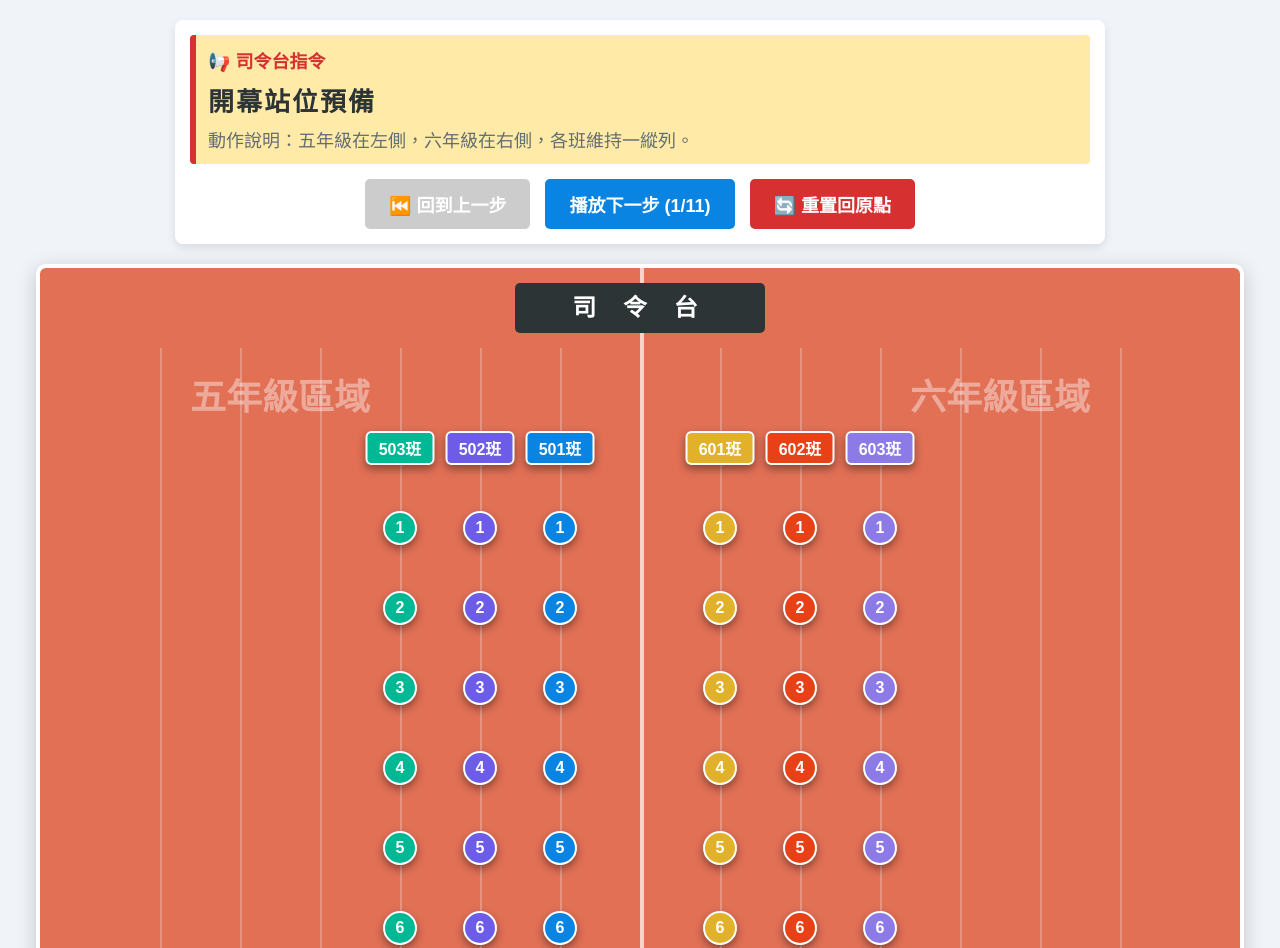
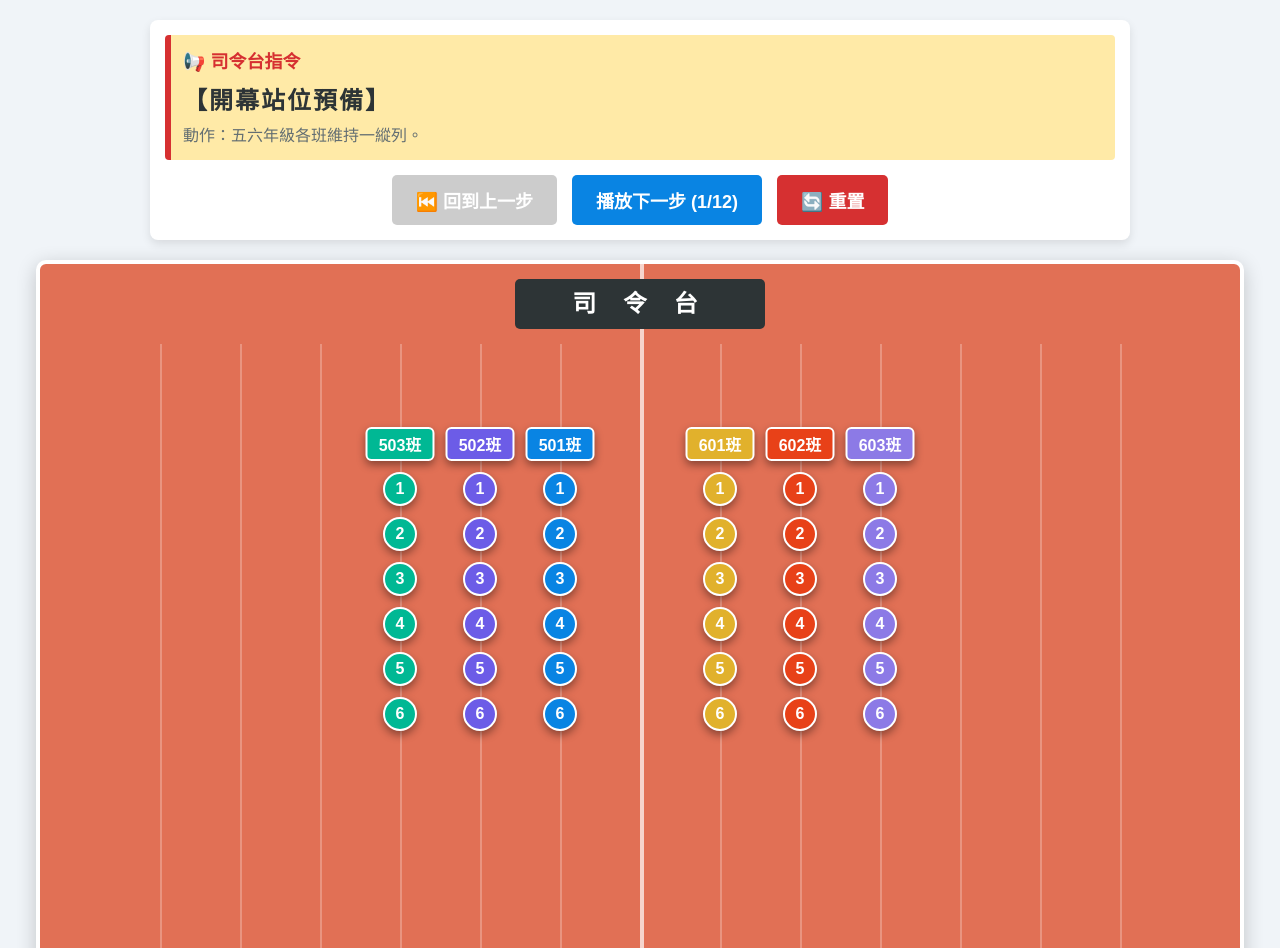
Before and after one commit to nevermind9095/lineup, a plain HTML site: page index.html in a window 1280 px wide. Shown: the top 948 px of the page. Drawn offline with Linux system fonts and the light colour scheme.

Commit message:
Update index.html

```diff
--- a/index.html
+++ b/index.html
@@ -3,56 +3,37 @@
 <head>
 <meta charset="UTF-8">
 <meta name="viewport" content="width=device-width, initial-scale=1.0">
-<title>五六年級大會舞隊形變換演示 (最新口令版)</title>
+<title>五六年級運動會：大會舞隊形變換演示 (完美間距版)</title>
 <style>
   body { font-family: '微軟正黑體', sans-serif; text-align: center; background-color: #f0f4f8; margin: 0; padding: 20px;}
-
-  /* 控制台與口令顯示區 */
-  #controls { margin-bottom: 20px; padding: 15px; background: #fff; border-radius: 8px; box-shadow: 0 4px 10px rgba(0,0,0,0.1); display: inline-block; width: 900px;}
+  #controls { margin-bottom: 20px; padding: 15px; background: #fff; border-radius: 8px; box-shadow: 0 4px 10px rgba(0,0,0,0.1); display: inline-block; width: 950px;}
   #commander-box { background-color: #ffeaa7; border-left: 6px solid #d63031; padding: 12px; margin-bottom: 15px; border-radius: 4px; text-align: left;}
   #commander-title { font-weight: bold; color: #d63031; margin-bottom: 8px; font-size: 18px;}
-  #command-text { font-size: 26px; font-weight: bold; color: #2d3436; letter-spacing: 2px;}
-  #action-desc { font-size: 18px; color: #636e72; margin-top: 8px;}
-
-  /* 按鈕樣式 */
+  #command-text { font-size: 24px; font-weight: bold; color: #2d3436; letter-spacing: 2px;}
+  #action-desc { font-size: 16px; color: #636e72; margin-top: 8px; white-space: pre-wrap; line-height: 1.5;}
   .btn-group { display: flex; justify-content: center; gap: 15px; }
   button { padding: 12px 24px; font-size: 18px; cursor: pointer; border: none; border-radius: 5px; transition: 0.3s; font-weight: bold; color: white;}
-  button:disabled { background-color: #cccccc !important; cursor: not-allowed; transform: none !important; box-shadow: none !important;}
+  button:disabled { background-color: #cccccc !important; cursor: not-allowed; }
+  #prevBtn { background-color: #f39c12; }
+  #nextBtn { background-color: #0984e3; }
+  #resetBtn { background-color: #d63031; }
 
-  #prevBtn { background-color: #f39c12; }
-  #prevBtn:hover:not(:disabled) { background-color: #e67e22; transform: translateY(-2px); box-shadow: 0 4px 6px rgba(0,0,0,0.2);}
-
-  #nextBtn { background-color: #0984e3; }
-  #nextBtn:hover:not(:disabled) { background-color: #74b9ff; transform: translateY(-2px); box-shadow: 0 4px 6px rgba(0,0,0,0.2);}
-
-  #resetBtn { background-color: #d63031; }
-  #resetBtn:hover:not(:disabled) { background-color: #ff7675; transform: translateY(-2px); box-shadow: 0 4px 6px rgba(0,0,0,0.2);}
-
-  /* 操場設定 */
   #field { position: relative; width: 1200px; height: 800px; margin: 0 auto; background-color: #e17055; border: 4px solid #fff; border-radius: 10px; overflow: hidden; box-shadow: 0 5px 20px rgba(0,0,0,0.2);}
-
-  /* 司令台 */
   #stage { position: absolute; top: 15px; left: 50%; transform: translateX(-50%); width: 250px; height: 50px; background-color: #2d3436; color: white; line-height: 50px; font-size: 24px; font-weight: bold; border-radius: 5px; letter-spacing: 10px; z-index: 5;}
-
-  /* 中線與區域提示 */
   #center-line { position: absolute; left: 50%; top: 0; bottom: 0; width: 4px; background-color: rgba(255,255,255,0.7); z-index: 1;}
-  .area-text { position: absolute; top: 100px; color: rgba(255,255,255,0.4); font-size: 36px; font-weight: bold; z-index: 1;}
-  #left-text { left: 20%; transform: translateX(-50%); }
-  #right-text { right: 20%; transform: translateX(50%); }
 
   /* 地上標線與號碼 */
   .line { position: absolute; top: 80px; width: 2px; height: 100%; background-color: rgba(255,255,255,0.25); z-index: 2;}
-  .number { position: absolute; bottom: 20px; color: white; font-weight: bold; font-size: 18px; transform: translateX(-50%); background: rgba(0,0,0,0.4); padding: 4px 10px; border-radius: 4px; z-index: 3;}
+  .number { position: absolute; bottom: 20px; color: white; font-weight: bold; font-size: 16px; transform: translateX(-50%); background: rgba(0,0,0,0.4); padding: 4px 8px; border-radius: 4px; z-index: 3;}
 
   /* 學生節點設定 */
-  .student { position: absolute; border-radius: 50%; border: 2px solid white; text-align: center; font-size: 16px; font-weight: bold; color: white; transition: all 0.4s ease-in-out; transform: translate(-50%, -50%); box-shadow: 0 4px 8px rgba(0,0,0,0.4); display: flex; align-items: center; justify-content: center;}
+  .student { position: absolute; border: 2px solid white; text-align: center; font-size: 16px; font-weight: bold; color: white; transition: all 0.6s ease-in-out; transform: translate(-50%, -50%); display: flex; align-items: center; justify-content: center; box-shadow: 0 4px 8px rgba(0,0,0,0.4);}
   .leader { width: 65px; height: 30px; border-radius: 6px; z-index: 10;}
-  .normal { width: 30px; height: 30px; z-index: 8; }
+  .normal { width: 30px; height: 30px; border-radius: 50%; z-index: 8; }
 
   /* 學生對話框 (喊聲) */
   .shout { position: absolute; top: -35px; left: 50%; transform: translateX(-50%); background: white; color: #d63031; font-size: 16px; padding: 4px 8px; border-radius: 6px; font-weight: bold; display: none; white-space: nowrap; box-shadow: 0 3px 6px rgba(0,0,0,0.3); z-index: 20;}
   .shout::after { content: ''; position: absolute; top: 100%; left: 50%; margin-left: -6px; border-width: 6px; border-style: solid; border-color: white transparent transparent transparent; }
-
 </style>
 </head>
 <body>
@@ -61,31 +42,30 @@
     <div id="commander-box">
       <div id="commander-title">📢 司令台指令</div>
       <div id="command-text">開幕站位預備</div>
-      <div id="action-desc">動作說明：五年級在左側，六年級在右側，各班維持一縱列。</div>
+      <div id="action-desc">等待開始</div>
     </div>
-
     <div class="btn-group">
       <button id="prevBtn" onclick="prevStep()">⏮️ 回到上一步</button>
-      <button id="nextBtn" onclick="nextStep()">播放下一步 (1/11)</button>
-      <button id="resetBtn" onclick="reset()">🔄 重置回原點</button>
+      <button id="nextBtn" onclick="nextStep()">播放下一步 (1/12)</button>
+      <button id="resetBtn" onclick="reset()">🔄 重置</button>
     </div>
   </div>
 
   <div id="field">
+    <div id="stage">司 令 台</div>
+    <div id="center-line"></div>
     </div>
 
 <script>
   const field = document.getElementById('field');
   let step = 0;
-  const totalSteps = 10;
+  const totalSteps = 11; // 0 到 11，共 12 個狀態
 
-  // 模擬班級資料
+  // 恢復展示 501~503 與 601~603
   const classes = [
-    // 左半場：五年級
     { id: '501班', grade: 5, openNum: 37, oddNum: 37, evenNum: 36, color: '#0984e3' },
     { id: '502班', grade: 5, openNum: 36, oddNum: 35, evenNum: 34, color: '#6c5ce7' },
     { id: '503班', grade: 5, openNum: 35, oddNum: 33, evenNum: 32, color: '#00b894' },
-    // 右半場：六年級
     { id: '601班', grade: 6, openNum: 38, oddNum: 38, evenNum: 39, color: '#e1b12c' },
     { id: '602班', grade: 6, openNum: 39, oddNum: 40, evenNum: 41, color: '#e84118' },
     { id: '603班', grade: 6, openNum: 40, oddNum: 42, evenNum: 43, color: '#8c7ae6' }
@@ -93,189 +73,150 @@
 
   let studentsData = [];
 
-  // ✅ 融入您最新版的精簡口令與動作
+  // 完整對應您的八段口令
   const script = [
-    { cmd: "開幕站位預備", desc: "動作說明：五年級在左側，六年級在右側，各班維持一縱列。" }, // 0
-    { cmd: "「五六年級全體同學聽口令，立正！」", desc: "動作說明：全體學生停止動作、待命變換。" }, // 1
-    { cmd: "「舉班級牌同學～向左向右——轉！」", desc: "動作說明：五年級班牌手向左轉；六年級班牌手向右轉。" }, // 2
-    { cmd: "「就大會舞位置，起步——走！」", desc: "動作說明：班牌手先行脫離隊伍，平移至指定的奇數號碼標線前站定。" }, // 3
-    { cmd: "「全體同學～向左向右——轉！」", desc: "動作說明：五年級全體向左轉；六年級全體向右轉，準備跟隨班牌手。" }, // 4
-    { cmd: "「就班級牌位置，跑步——走！」", desc: "動作說明：學生跑步至班牌手後方，維持一縱列。（⚠️ 備註提醒：到達後保持小碎步）" }, // 5
-    { cmd: "「全體同學，立正！」", desc: "動作說明：全體學生停止小碎步，並齊喊『1！ 2！』。" }, // 6
-    { cmd: "「就大會舞位置，散開！」(喊：1 !)", desc: "動作說明：全體喊 1！偶數排同學往外側踏出第一步。" }, // 7
-    { cmd: "「就大會舞位置，散開！」(喊：2 !)", desc: "動作說明：全體喊 2！偶數排同學往外側踏第二步，對齊雙數號標線。" }, // 8
-    { cmd: "「就大會舞位置，散開！」(喊：3 !)", desc: "動作說明：全體喊 3！偶數排同學往前方踏出第一步。" }, // 9
-    { cmd: "「就大會舞位置，散開！」(喊：4 !)", desc: "動作說明：全體喊 4！偶數排同學往前方踏第二步，橫排對齊單數排同學！" } // 10
+    { cmd: "【開幕站位預備】", desc: "動作：五六年級各班維持一縱列。" },
+    { cmd: "「五六年級全體同學聽口令，立正！」", desc: "動作：全體同學立正站好並大聲喊「1！ 2！」，待命準備進行隊形變換。" },
+    { cmd: "「舉班級牌同學～向左向右～～轉！」", desc: "動作：五年級班牌手向左轉；六年級班牌手向右轉（視線看向操場外側）。" },
+    { cmd: "「就大會舞位置，跑步～～走！」", desc: "動作：班牌手先行脫離原隊伍，平移至指定的「奇數號碼」標線前站定，班級牌面向後舉。" },
+    { cmd: "「全體同學～向左向右～～轉！」", desc: "動作：五年級全體向左轉；六年級全體向右轉（準備跟隨班牌手）。" },
+    { cmd: "「就班級牌位置，跑步～～走！」", desc: "動作：學生跑步時雙手打開，取直排間距，仍維持直排。(領跳員此時離開隊伍至司令台前)\n⚠️ 備註提醒：到達位置後請先保持小碎步，不可直接停下，直到聽見立正口令。" },
+    { cmd: "「全體同學，立正！」", desc: "動作：全體學生停止小碎步，大喊：「1！ 2！」的同時轉回司令台正面。" },
+    { cmd: "「就大會舞位置，散開！」(喊：1)", desc: "全體同學配合口令大喊：「1！ 2！ 3！ 4！」\n\n喊「1」：偶數排同學往外側踏出第一步。" },
+    { cmd: "「就大會舞位置，散開！」(喊：2)", desc: "喊「2」：偶數排同學往外側踏出第二步，對齊雙數號標線。" },
+    { cmd: "「就大會舞位置，散開！」(喊：3)", desc: "喊「3」：偶數排同學往前方踏出第一步。" },
+    { cmd: "「就大會舞位置，散開！」(喊：4)", desc: "喊「4」：偶數排同學往前方踏出第二步，橫排對齊單數排同學（完成兩縱隊）。" },
+    { cmd: "「班級牌同學注意！就大會舞位置，跑步～走！」", desc: "動作：班級牌同學聽到「注意」口令時放下班級牌，接著聽口令跑步歸隊。" }
   ];
 
   function init() {
-    const staticHTML = `
-      <div id="stage">司 令 台</div>
-      <div id="center-line"></div>
-      <div id="left-text" class="area-text">五年級區域</div>
-      <div id="right-text" class="area-text">六年級區域</div>
-    `;
-    field.innerHTML = staticHTML;
     studentsData = [];
+    renderStatic();
 
-    // 間距：中線在 600px。
-    // 五年級標線 (32~37)，37號在 520px，間距 80px
+    classes.forEach(cls => {
+      for(let i = 0; i <= 6; i++) { // 每班模擬7人 (包含牌)
+        let isLdr = (i === 0);
+        let el = document.createElement('div');
+        let labelSpan = document.createElement('span');
+
+        if (isLdr) {
+          el.className = 'student leader';
+          labelSpan.innerText = cls.id;
+        } else {
+          el.className = 'student normal';
+          labelSpan.innerText = i;
+        }
+
+        el.style.backgroundColor = cls.color;
+
+        let shoutEl = document.createElement('div');
+        shoutEl.className = 'shout';
+
+        el.appendChild(shoutEl);
+        el.appendChild(labelSpan);
+        field.appendChild(el);
+
+        studentsData.push({ el, shout: shoutEl, label: labelSpan, cls, index: i, isLdr, isEven: (i%2===0 && i!==0), isOdd: (i%2!==0)});
+      }
+    });
+    renderStep(0);
+  }
+
+  function renderStatic() {
+    field.innerHTML = `<div id="stage">司 令 台</div><div id="center-line"></div>`;
+
+    // 【修改亮點 1】拉大中線距離：37號設在 520px，38號設在 680px。中間隔了 160px 超大走道！
+    // 畫出 32~37 以及 38~43 的所有標線，確保雙數排散開有線可踩
     for(let i = 32; i <= 37; i++) {
       let x = 520 - (37 - i) * 80;
       field.innerHTML += `<div class="line" style="left: ${x}px;"></div><div class="number" style="left: ${x}px;">${i}</div>`;
     }
-    // 六年級標線 (38~43)，38號在 680px，間距 80px
     for(let i = 38; i <= 43; i++) {
       let x = 680 + (i - 38) * 80;
       field.innerHTML += `<div class="line" style="left: ${x}px;"></div><div class="number" style="left: ${x}px;">${i}</div>`;
     }
-
-    // 產生學生節點
-    classes.forEach(cls => {
-      for(let i = 0; i <= 6; i++) {
-        let isLeader = (i === 0);
-        let el = document.createElement('div');
-        let shoutEl = document.createElement('div');
-        shoutEl.className = 'shout';
-        el.appendChild(shoutEl);
-
-        if (isLeader) {
-          el.className = 'student leader';
-          el.style.backgroundColor = cls.color;
-          el.innerHTML += cls.id;
-        } else {
-          el.className = 'student normal';
-          el.style.backgroundColor = cls.color;
-          el.innerHTML += i;
-        }
-
-        field.appendChild(el);
-
-        studentsData.push({
-          element: el,
-          shoutBox: el.querySelector('.shout'),
-          classData: cls,
-          index: i,
-          isLeader: isLeader,
-          isEven: (i % 2 === 0 && i !== 0),
-          isOdd: (i % 2 !== 0)
-        });
-      }
-    });
-
-    renderStep(0);
   }
 
-  // 取得 X 座標
+  // 計算 X 座標 (配合上面加寬的設定)
   function getX(grade, num) {
     if(grade === 5) return 520 - (37 - num) * 80;
     if(grade === 6) return 680 + (num - 38) * 80;
   }
 
-  // 取得 Y 座標
-  function getY_open(index) { return 180 + index * 80; }
+  // 【修改亮點 2】雙重 Y 座標系統，呈現「取直排間距」的視覺效果
+  function getY_initial(index) { return 180 + index * 45; } // 開幕時較密集
+  function getY_expanded(index) { return 180 + index * 80; } // 跑步定位後，雙手打開的寬間距
 
-  function renderStep(targetStep) {
-    // 更新 UI 文字
-    document.getElementById('command-text').innerText = script[targetStep].cmd;
-    document.getElementById('action-desc').innerText = script[targetStep].desc;
+  function renderStep(sIdx) {
+    document.getElementById('command-text').innerText = script[sIdx].cmd;
+    document.getElementById('action-desc').innerText = script[sIdx].desc;
+    document.getElementById('nextBtn').innerText = sIdx < totalSteps ? `播放下一步 (${sIdx + 1}/${totalSteps + 1})` : "✅ 演示完畢";
+    document.getElementById('nextBtn').disabled = sIdx === totalSteps;
+    document.getElementById('prevBtn').disabled = sIdx === 0;
 
-    let prevBtn = document.getElementById('prevBtn');
-    let nextBtn = document.getElementById('nextBtn');
+    studentsData.forEach(s => {
+      s.shout.style.display = 'none'; // 隱藏所有喊聲
 
-    // 判斷「上一步」按鈕狀態
-    if (targetStep > 0) {
-      prevBtn.disabled = false;
-    } else {
-      prevBtn.disabled = true;
-    }
+      let curX = getX(s.cls.grade, s.cls.openNum);
 
-    // 判斷「下一步」按鈕狀態
-    if (targetStep < totalSteps) {
-      nextBtn.innerText = `播放下一步 (${targetStep + 1}/${totalSteps + 1})`;
-      nextBtn.disabled = false;
-    } else {
-      nextBtn.innerText = "✅ 演示完畢";
-      nextBtn.disabled = true;
-    }
+      // 根據步驟決定縱向間距 (步驟 5 開始拉開直排間距)
+      let curY = sIdx < 5 ? getY_initial(s.index) : getY_expanded(s.index);
 
-    // 執行對應動作
-    studentsData.forEach(s => {
-      s.shoutBox.style.display = 'none'; // 先隱藏所有氣泡
+      // 步驟 3: 班牌手平移定位
+      if (sIdx >= 3 && s.isLdr) curX = getX(s.cls.grade, s.cls.oddNum);
+      // 步驟 5: 學生跟進定位
+      if (sIdx >= 5 && !s.isLdr) curX = getX(s.cls.grade, s.cls.oddNum);
 
-      let currentX = getX(s.classData.grade, s.classData.openNum);
-      let currentY = getY_open(s.index);
-
-      // 步驟 3: 班牌手平移
-      if (targetStep >= 3) {
-        if (s.isLeader) currentX = getX(s.classData.grade, s.classData.oddNum);
-      }
-      // 步驟 5: 所有人跟上班牌手平移
-      if (targetStep >= 5) {
-        currentX = getX(s.classData.grade, s.classData.oddNum);
+      // 步驟 1: 預備立正喊 1! 2!
+      if (sIdx === 1) {
+        s.shout.innerText = '1! 2!';
+        s.shout.style.display = 'block';
       }
 
-      // 步驟 6: 立正喊聲
-      if (targetStep === 6 && !s.isLeader) {
-        s.shoutBox.innerText = '1! 2!';
-        s.shoutBox.style.display = 'block';
+      // 步驟 6: 動作收整喊 1! 2!
+      if (sIdx === 6 && !s.isLdr) {
+        s.shout.innerText = '1! 2!';
+        s.shout.style.display = 'block';
       }
 
-      // 步驟 7~10: 散開的四個分解動作
-      if (targetStep >= 7 && !s.isLeader) {
-        let startX = getX(s.classData.grade, s.classData.oddNum);
-        let targetX = getX(s.classData.grade, s.classData.evenNum);
-        let startY = getY_open(s.index);
-        let targetY = getY_open(s.index - 1); // 往前遞補的位置
+      // 步驟 7-10: 散開四步
+      if (sIdx >= 7 && sIdx <= 10 && !s.isLdr) {
+        let targetX = getX(s.cls.grade, s.cls.evenNum);
+        let targetY = getY_expanded(s.index - 1); // 往前遞補的目標位置
 
-        if (targetStep === 7) {
-          s.shoutBox.innerText = '1!';
-          s.shoutBox.style.display = 'block';
-          if (s.isEven) { currentX = (startX + targetX) / 2; } // X 踏一半
-        }
-        if (targetStep === 8) {
-          s.shoutBox.innerText = '2!';
-          s.shoutBox.style.display = 'block';
-          if (s.isEven) { currentX = targetX; } // X 就定位
-        }
-        if (targetStep === 9) {
-          s.shoutBox.innerText = '3!';
-          s.shoutBox.style.display = 'block';
-          if (s.isEven) { currentX = targetX; currentY = (startY + targetY) / 2; } // Y 踏一半
-        }
-        if (targetStep === 10) {
-          s.shoutBox.innerText = '4!';
-          s.shoutBox.style.display = 'block';
-          if (s.isEven) { currentX = targetX; currentY = targetY; } // Y 完美對齊
+        if (sIdx === 7) { s.shout.innerText = '1!'; s.shout.style.display = 'block'; if (s.isEven) curX = (curX + targetX) / 2; }
+        // 步驟 8: 精準對齊「雙數號碼標線」
+        if (sIdx === 8) { s.shout.innerText = '2!'; s.shout.style.display = 'block'; if (s.isEven) curX = targetX; }
+        if (sIdx === 9) { s.shout.innerText = '3!'; s.shout.style.display = 'block'; if (s.isEven) { curX = targetX; curY = (curY + targetY) / 2; } }
+        if (sIdx >= 10) {
+          if(sIdx === 10) { s.shout.innerText = '4!'; s.shout.style.display = 'block'; }
+          if (s.isEven) { curX = targetX; curY = targetY; }
         }
       }
 
-      // 套用座標
-      s.element.style.left = currentX + 'px';
-      s.element.style.top = currentY + 'px';
+      // 步驟 11: 班級牌同學歸隊 (圓形變化)
+      if (sIdx >= 11) {
+        if (s.isEven) { curX = getX(s.cls.grade, s.cls.evenNum); curY = getY_expanded(s.index - 1); }
+        if (s.isLdr) {
+          s.el.classList.remove('leader');
+          s.el.classList.add('normal');
+          s.label.innerText = '牌';
+        }
+      } else if (s.isLdr) {
+        s.el.classList.remove('normal');
+        s.el.classList.add('leader');
+        s.label.innerText = s.cls.id;
+      }
+
+      // 更新座標
+      s.el.style.left = curX + 'px';
+      s.el.style.top = curY + 'px';
     });
   }
 
-  function nextStep() {
-    if (step < totalSteps) {
-      step++;
-      renderStep(step);
-    }
-  }
-
-  function prevStep() {
-    if (step > 0) {
-      step--;
-      renderStep(step);
-    }
-  }
-
-  function reset() {
-    step = 0;
-    renderStep(0);
-  }
-
-  // 自動延遲初始化以確保字體載入
+  function nextStep() { if (step < totalSteps) renderStep(++step); }
+  function prevStep() { if (step > 0) renderStep(--step); }
+  function reset() { step = 0; renderStep(0); }
   window.onload = init;
 </script>
 </body>
```
